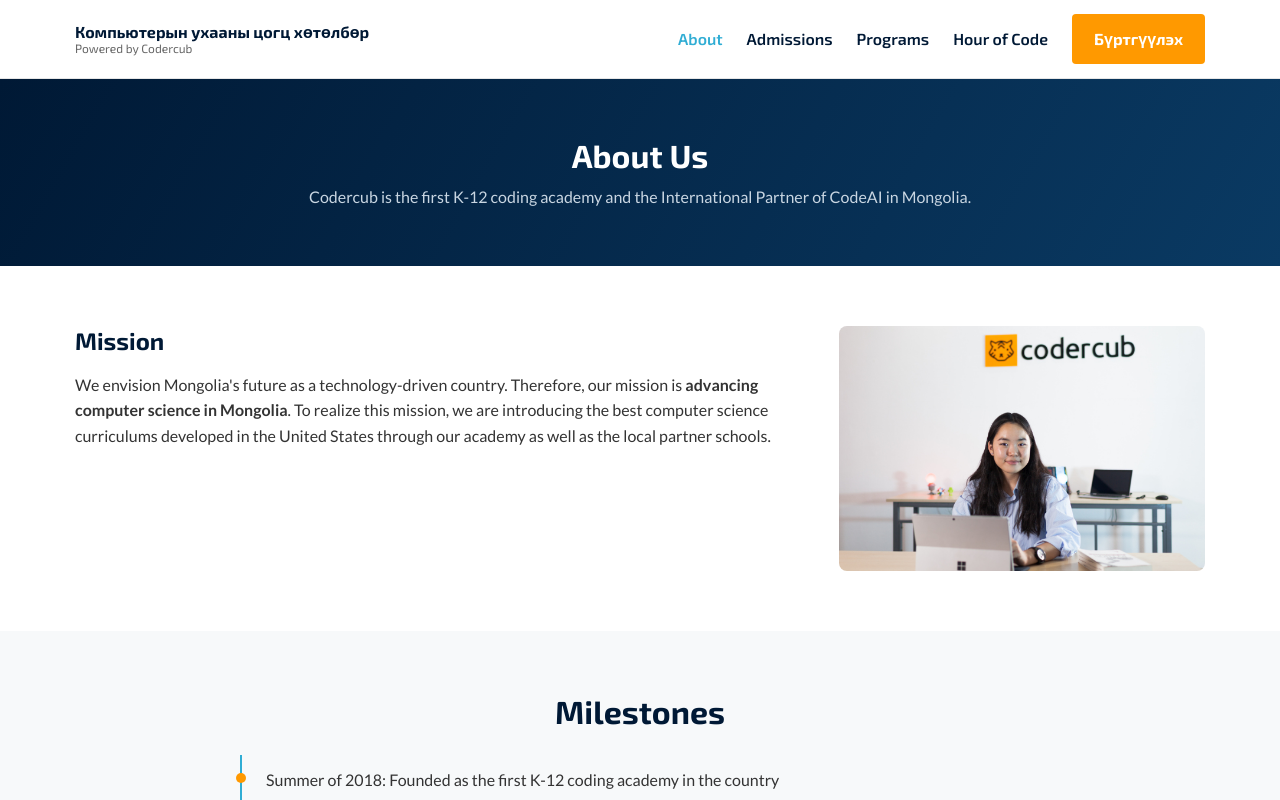
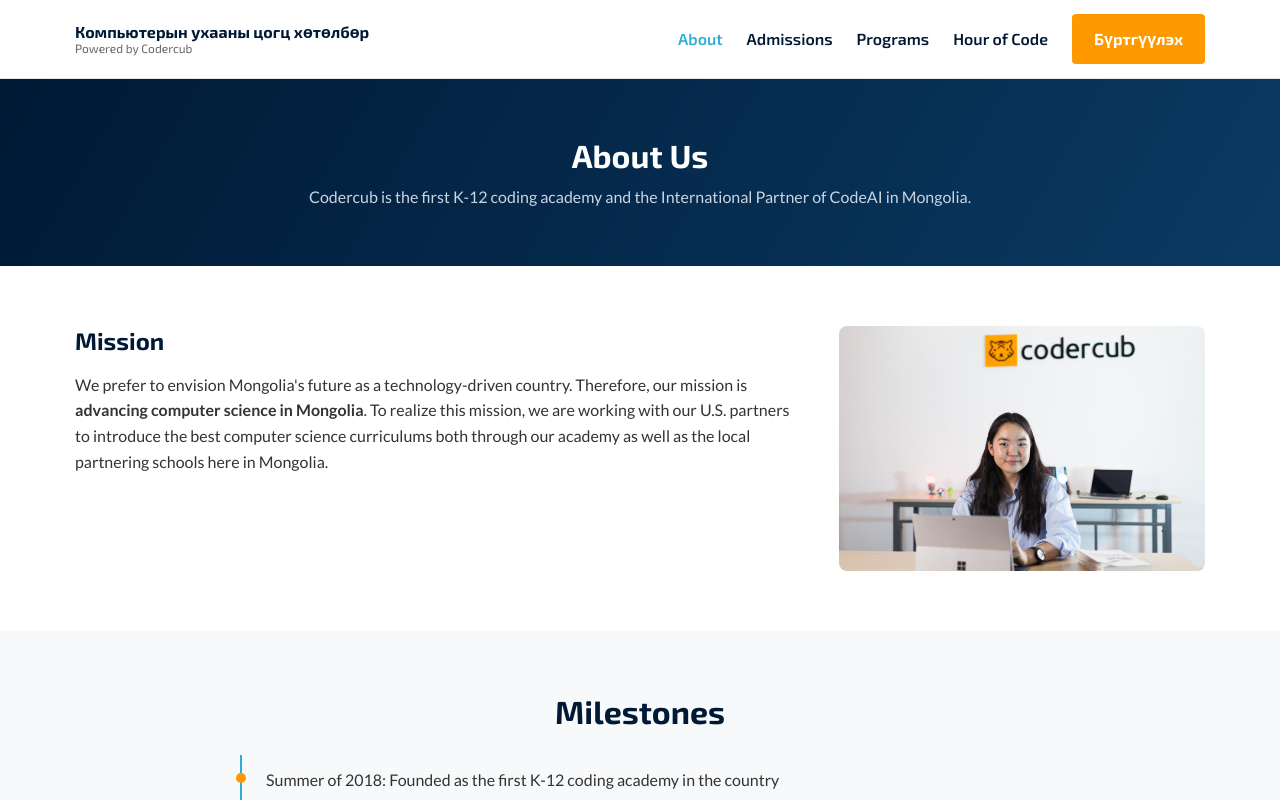
Before and after one commit to zmagsar/computerscience.mn, a Vue app: page /about in a window 1280 px wide. Shown: the top 800 px of the page. Built offline with nearby package versions, Linux system fonts and the light colour scheme.

Commit message:
Update AboutView.vue

```diff
--- a/src/views/AboutView.vue
+++ b/src/views/AboutView.vue
@@ -74,11 +74,11 @@
       <div>
         <h2>Mission</h2>
         <p>
-          We envision Mongolia's future as a technology-driven country.
+          We prefer to envision Mongolia's future as a technology-driven country.
           Therefore, our mission is <strong>advancing computer science in Mongolia</strong>.
-          To realize this mission, we are introducing the best computer
-          science curriculums developed in the United States through our
-          academy as well as the local partner schools.
+          To realize this mission, we are working with our U.S. partners to introduce
+          the best computer science curriculums both through our academy as well as
+          the local partnering schools here in Mongolia.
         </p>
       </div>
       <img :src="aboutPhoto" alt="Codercub" class="about-intro__photo" />
```
